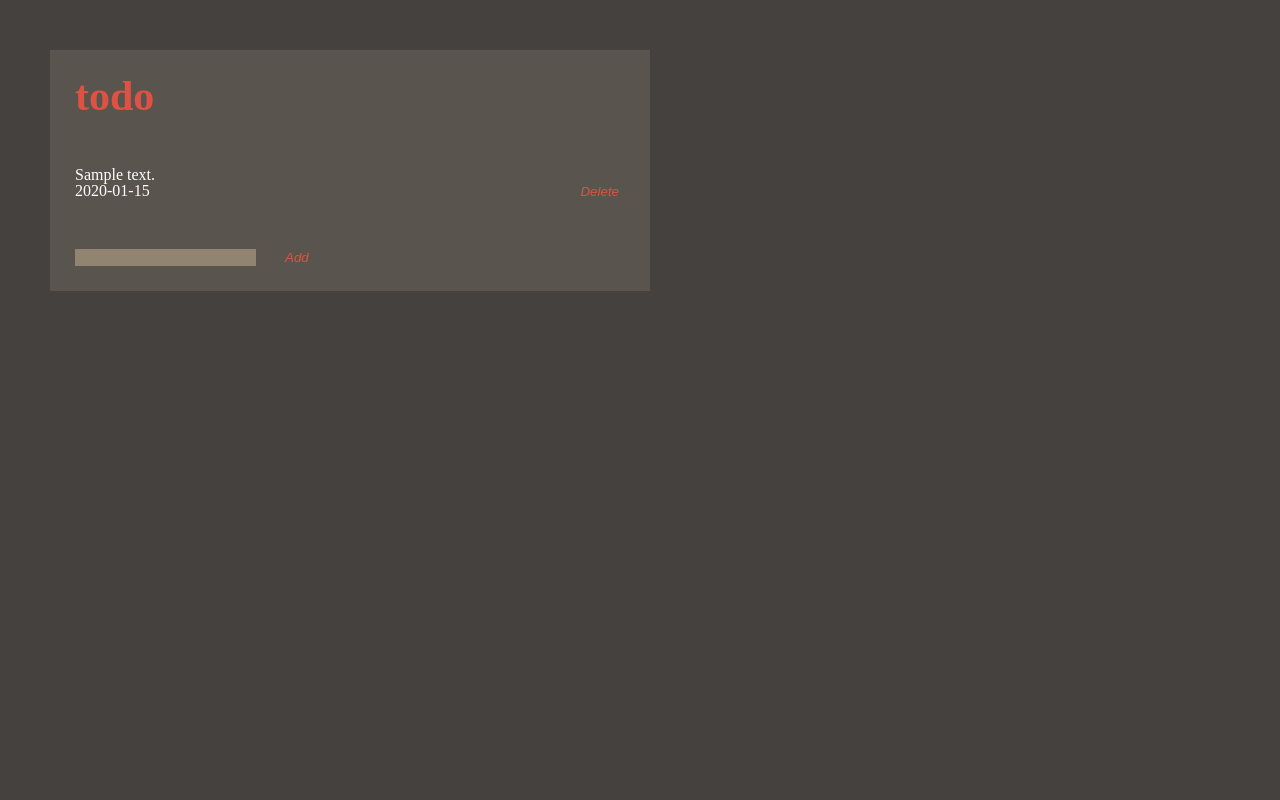
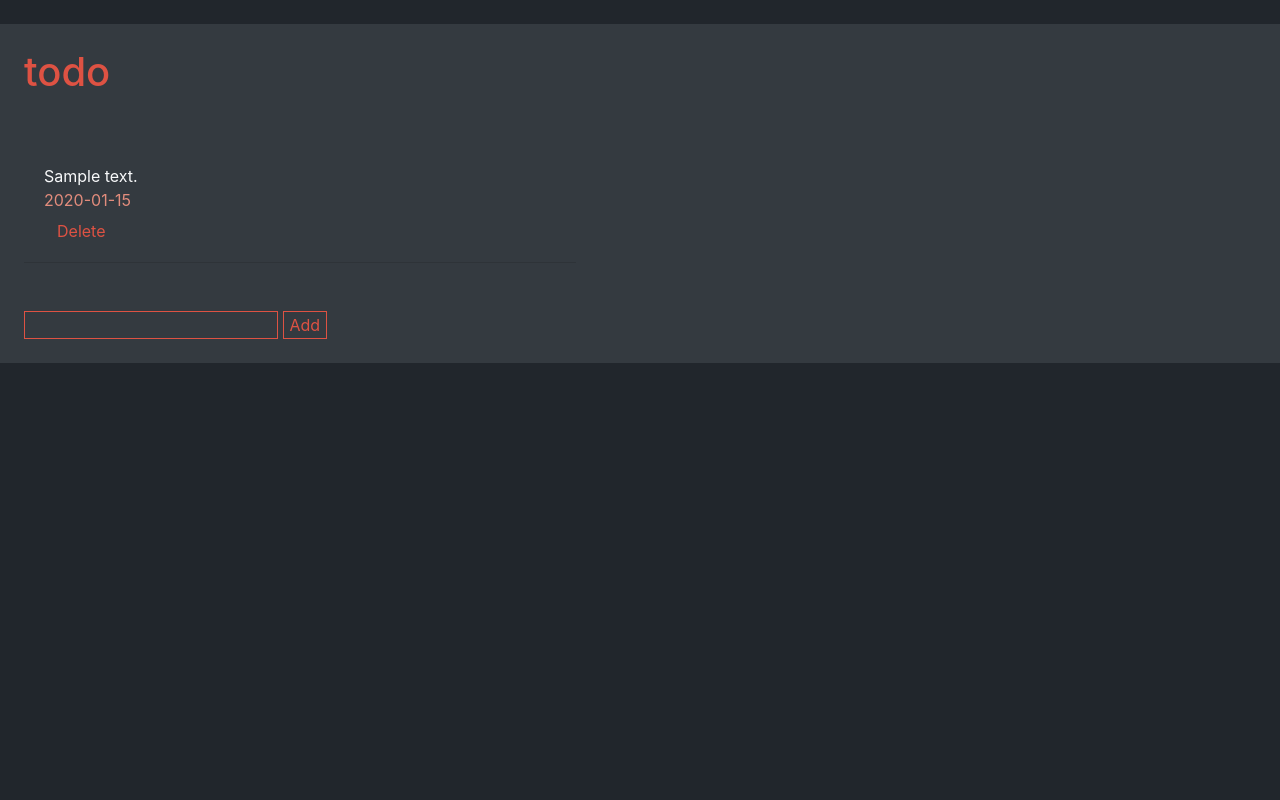
Before and after one commit to MattiWheels/Todo-Django-App, a Django app: page / in a window 1280 px wide. Run offline with Django 3.2, Linux system fonts and the light colour scheme; tables that the repository leaves empty hold one stand-in row (values such as "Sample post"); some libraries are stand-ins or nearby versions.

Commit message:
added bootstrap

```diff
--- a/mysite/static/css/style.css
+++ b/mysite/static/css/style.css
@@ -1,98 +1,26 @@
-html, body, div, span, applet, object, iframe,
-h1, h2, h3, h4, h5, h6, p, blockquote, pre,
-a, abbr, acronym, address, big, cite, code,
-del, dfn, em, img, ins, kbd, q, s, samp,
-small, strike, strong, sub, sup, tt, var,
-b, u, i, center,
-dl, dt, dd, ol, ul, li,
-fieldset, form, label, legend,
-table, caption, tbody, tfoot, thead, tr, th, td,
-article, aside, canvas, details, embed,
-figure, figcaption, footer, header, hgroup,
-menu, nav, output, ruby, section, summary,
-time, mark, audio, video {
-	margin: 0;
-	padding: 0;
-	border: 0;
-	font-size: 100%;
-	font: inherit;
-	vertical-align: baseline;
-}
-/* HTML5 display-role reset for older browsers */
-article, aside, details, figcaption, figure,
-footer, header, hgroup, menu, nav, section {
-	display: block;
-}
-body {
-	line-height: 1;
-}
-ol, ul {
-	list-style: none;
-}
-blockquote, q {
-	quotes: none;
-}
-blockquote:before, blockquote:after,
-q:before, q:after {
-	content: '';
-	content: none;
-}
-table {
-	border-collapse: collapse;
-	border-spacing: 0;
-}
-
-input, button, submit {
-  border:none;
- }
-
- *:focus {
-  outline: none;
- }
-
 html {
-  background-color: #45413f
-}
-
-body {
-  padding: 50px 0 0 50px;
+  background-color: #21262c;
 }
 
 h1 {
   color: #de5243;
-  font-size: 42px;
-  font-weight: 600;
-  padding: 25px 0 25px 25px;
-}
-
-li {
-  padding: 25px;
-  color: #fff;
-}
-
-input[type=text] {
-  background-color: #918471;
 }
 
 .todolist {
   width: 600px;
-  background-color: #59544d;
 }
 
 .todolist li input {
-  float: right;
   background-color: inherit;
   color: #de5243;
-  font-style: italic;
 }
 
-.addform {
-  padding: 25px 0 25px 25px;
+.addform input {
+  background-color: inherit;
+  border: 1px solid #de5243;
+  color: #de5243;
 }
 
-.addform input[type=submit] {
-  background-color: inherit;
-  color: #de5243;
-  font-style: italic;
-  padding-left: 25px;
+#time {
+  color: rgb(226, 140, 124);
 }
--- a/mysite/templates/todo.html
+++ b/mysite/templates/todo.html
@@ -1,29 +1,48 @@
 
 {% load static %}
+<!doctype html>
 <html>
   <head>
+    <meta charset="utf-8">
+    <meta name="viewport" content="width=device-width, initial-scale=1, shrink-to-fit=no">
+
+    <!-- Bootstrap CSS -->
+    <link rel="stylesheet" href="https://maxcdn.bootstrapcdn.com/bootstrap/4.0.0/css/bootstrap.min.css" integrity="sha384-Gn5384xqQ1aoWXA+058RXPxPg6fy4IWvTNh0E263XmFcJlSAwiGgFAW/dAiS6JXm" crossorigin="anonymous">
+
+    <!-- Non-Bootstrap CSS -->
     <link rel="stylesheet" href="{% static 'css/style.css' %}" type="text/css" />
+
+    <title>- TO DO -</title>
   </head>
-  <body>
+  <body class="mt-4 bg-dark">
+    <h1 class="p-4">todo</h1>
     <div class="todolist">
-      <h1>todo</h1>
-      <ul>
+      <ul class="p-4 list-group list-group-flush">
         {% for todo in all_items %}
-          <li>{{ todo.content }}<br>{{ todo.time }} <!-- List todo item content and time -->
-            <form action="/deleteTodo/{{ todo.id }}/"
-              style="display:inline;"
-              method="post">{% csrf_token %}
-              <input id="deleteBtn" type="submit" value="Delete"/> <!-- Delete todo item -->
+          <li class="todoitem list-group-item bg-dark text-light">
+            {{ todo.content }}<br>
+            <span id="time">{{ todo.time }}</span><br> <!-- List todo item content and time -->
+
+            <form action="/deleteTodo/{{ todo.id }}/" method="post">{% csrf_token %}
+              <input class="btn btn-link" id="deleteBtn" type="submit" value="Delete"/> <!-- Delete todo item -->
             </form>
           </li>
         {% endfor %}
       </ul>
-      <div class="addform">
+
+      <div class="addform p-4">
         <form action="/addTodo/" method="post">{% csrf_token %}
           <input type="text" name="content"/>
           <input type="submit" value="Add"/>
         </form>
       </div>
     </div>
+
+    <!-- Optional JavaScript -->
+    <!-- jQuery first, then Popper.js, then Bootstrap JS -->
+    <script src="https://code.jquery.com/jquery-3.2.1.slim.min.js" integrity="sha384-KJ3o2DKtIkvYIK3UENzmM7KCkRr/rE9/Qpg6aAZGJwFDMVNA/GpGFF93hXpG5KkN" crossorigin="anonymous"></script>
+    <script src="https://cdnjs.cloudflare.com/ajax/libs/popper.js/1.12.9/umd/popper.min.js" integrity="sha384-ApNbgh9B+Y1QKtv3Rn7W3mgPxhU9K/ScQsAP7hUibX39j7fakFPskvXusvfa0b4Q" crossorigin="anonymous"></script>
+    <script src="https://maxcdn.bootstrapcdn.com/bootstrap/4.0.0/js/bootstrap.min.js" integrity="sha384-JZR6Spejh4U02d8jOt6vLEHfe/JQGiRRSQQxSfFWpi1MquVdAyjUar5+76PVCmYl" crossorigin="anonymous"></script>
+
   </body>
 </html>
```
